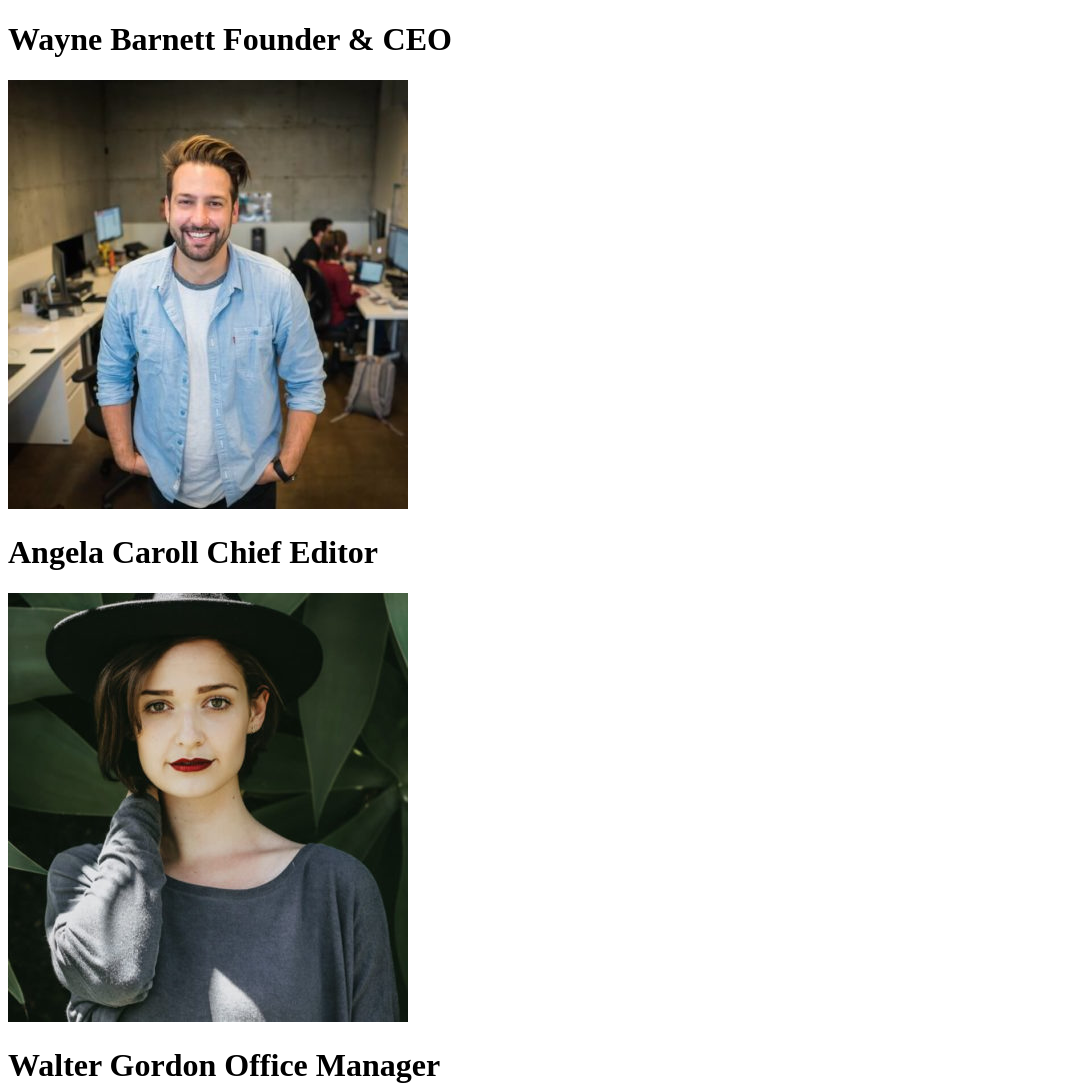
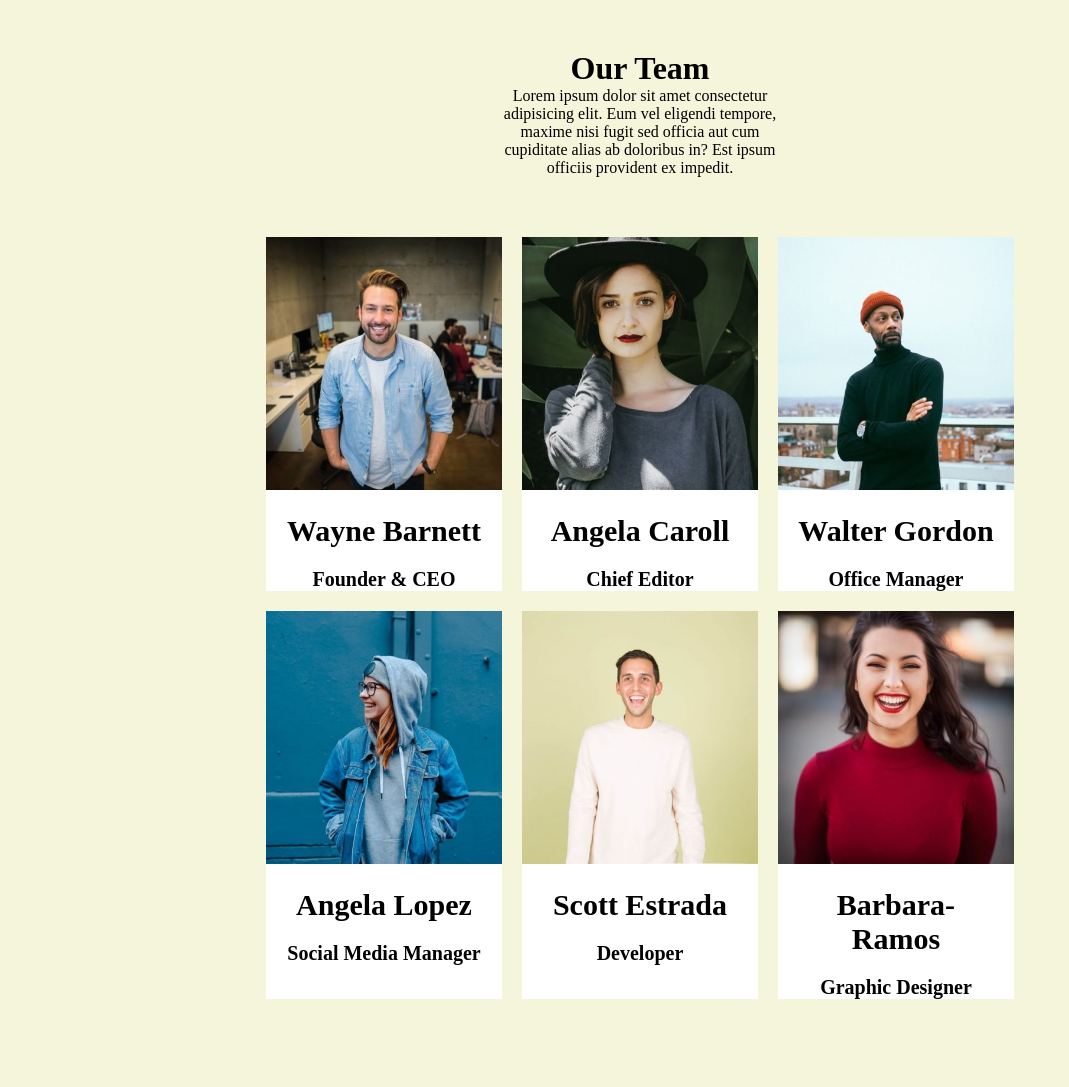
Before and after one commit to robertoboston/js-our-team, a plain HTML site: page index.html in a window 1280 px wide. Shown: the top 1087 px of the page, without its empty margins (0-1069 px from the left). After the commit the page ends 1009 px from the top, so only its background shows below. Drawn offline with Linux system fonts and the light colour scheme.

Commit message:
bonus 2 done

```diff
--- a/css/style.css
+++ b/css/style.css
@@ -0,0 +1,48 @@
+*{
+    box-sizing: border-box;
+    padding: 0;
+    margin: 0;
+}
+
+body{
+    background-color: beige;
+}
+
+.container{
+    width: 60%;
+    margin: 0 auto;
+}
+
+.team-group{
+    display: flex;
+    flex-wrap: wrap;
+}
+
+.card{
+    width: calc(100% / 3 - 20px);
+    margin: 10px;
+    text-align: center;
+    background-color: white;
+
+}
+
+.card img{
+    width: 100%;
+}
+
+.title{
+    font-size: 30px;
+    padding: 20px;
+}
+
+.subtitle{
+    font-size: 20px;
+}
+
+
+.header{
+    width: 30%;
+    margin: 0 auto;
+    text-align: center;
+    padding: 50px;
+}
--- a/index.html
+++ b/index.html
@@ -8,6 +8,10 @@
     <link rel="stylesheet" href="./css/style.css">
 </head>
 <body>
+    <div class="header">
+        <h1 class="main-title">Our Team</h1>
+        <p>Lorem ipsum dolor sit amet consectetur adipisicing elit. Eum vel eligendi tempore, maxime nisi fugit sed officia aut cum cupiditate alias ab doloribus in? Est ipsum officiis provident ex impedit.</p>
+    </div>
     <div class="container">
         <div class="team-group">
 
--- a/js/script.js
+++ b/js/script.js
@@ -44,21 +44,29 @@ for(let i= 0; i<team.length; i++){
 
     document.querySelector('.team-group').appendChild(divItem)
 
+    let img= document.createElement('img')
+
+    divItem.appendChild(img)
+
     let h1 = document.createElement('h1')
 
-    document.querySelector('.team-group').appendChild(h1)
+    h1.classList.add('title')
 
-    let img= document.createElement('img')
+    divItem.appendChild(h1)
 
-    document.querySelector('.team-group').appendChild(img)
+    let h2 = document.createElement('h2')
 
+    divItem.appendChild(h2)
+
+    h2.classList.add('subtitle')
 
 
 
     for(let key in teamGroup){
 
         console.log(teamGroup[key])
-        h1.innerText = `${teamGroup.name}  ${teamGroup.role}`
+        h1.innerText = teamGroup.name
+        h2.innerText = teamGroup.role
         img.src ='./img/'+ teamGroup.image
 
     }
```
Also changed, not shown: 1 other file.
